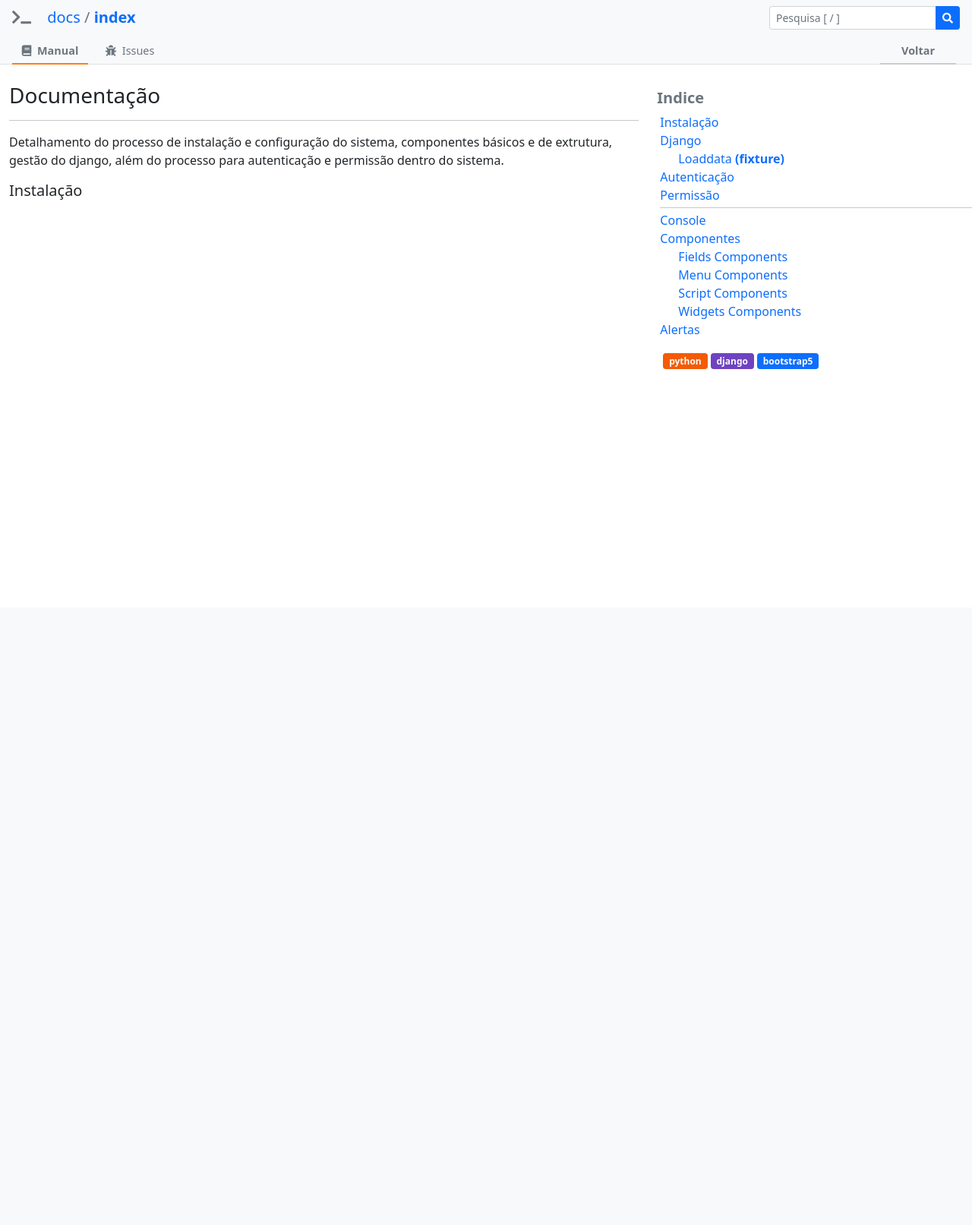
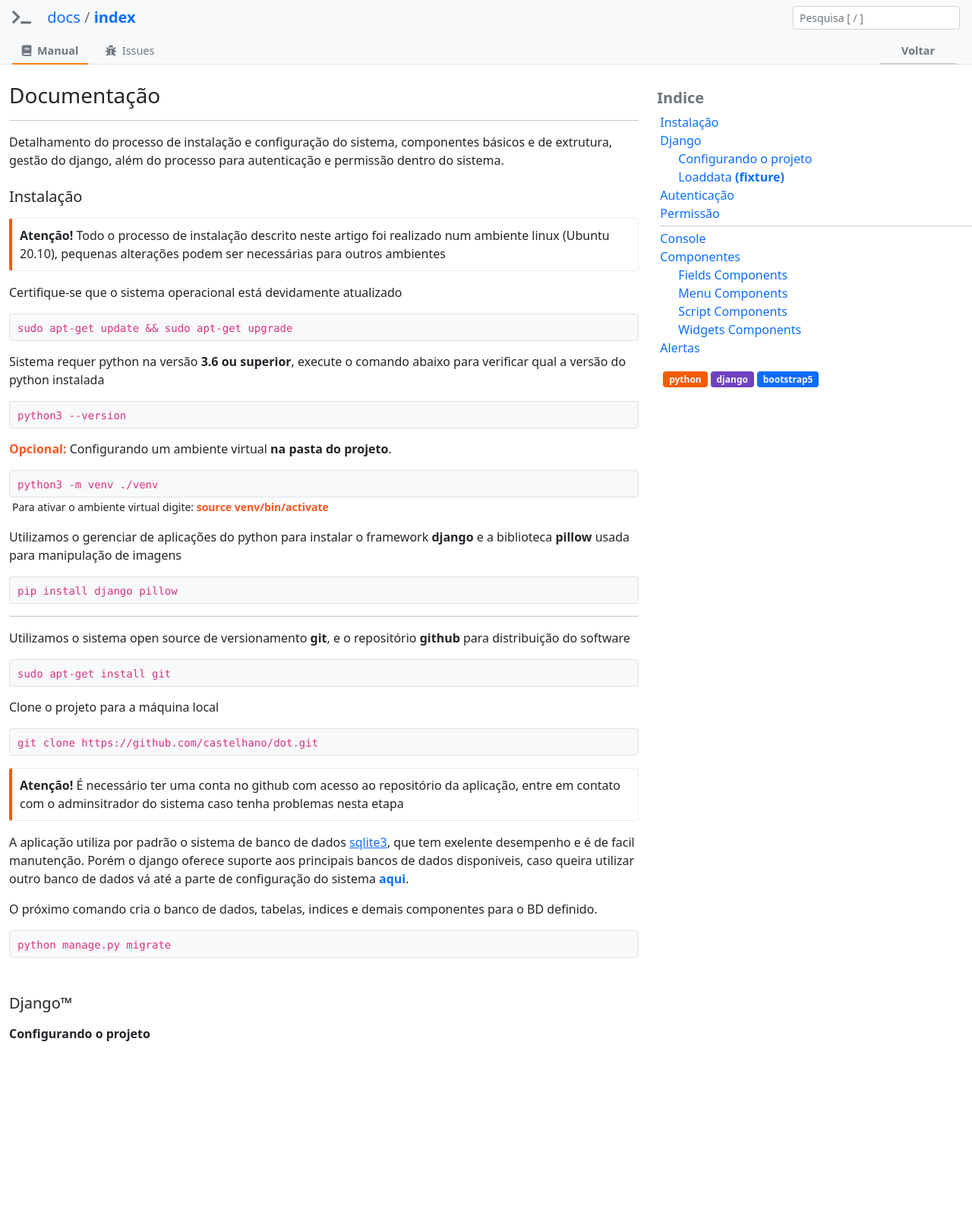
Before and after one commit to castelhano/dot, a Django app: page /docs in a window 1280 px wide. Shown: the top 1613 px of the page at 76% size. Before the commit the page ends 486 px from the top, so only its background shows below. Run offline with Django 3.2, Linux system fonts and the light colour scheme; the visitor is signed in with stand-in values (Sample User, id 1); some libraries are stand-ins or nearby versions.

Commit message:
Ajustes interface

```diff
--- a/dot/static/css/dot.css
+++ b/dot/static/css/dot.css
@@ -23,7 +23,7 @@ VERSION: 1.0
 .btn-purple, .bg-purple{background-color: #6f42c1;color: #FFF;}
 .btn-purple:hover{background-color: #59359a;color: #FFF;}
 
-.text-hero{color: #AA88CE;}
+.text-orange{color: #FF5722;}
 
 .dropdown-item-danger {color: #DC3545!important;}
 .dropdown-item-danger:hover, .dropdown-item-danger:focus {color: #fff!important;background-color: #DC3545!important;}
--- a/dot/templates/core/console.html
+++ b/dot/templates/core/console.html
@@ -27,8 +27,7 @@
 {% endblock%}
 
 {% block nav_editor %}
-<a href="#" class="ps-2 list-group-item list-group-item-action list-group-item-light active d-flex justify-content-between align-items-center">Foo<span><i class="fas fa-trash pointer"></i></span></a>
-<a href="#" class="ps-2 list-group-item list-group-item-action list-group-item-light d-flex justify-content-between align-items-center">Fei<span><i class="fas fa-trash pointer"></i></span></a>
+<a href="#" class="ps-2 list-group-item list-group-item-action list-group-item-light active d-flex justify-content-between align-items-center">Dot<span><i class="fas fa-trash pointer"></i></span></a>
 {% endblock%}
 
 {% block add_script_src %}
--- a/dot/templates/core/docs/docs.html
+++ b/dot/templates/core/docs/docs.html
@@ -6,12 +6,37 @@
 <h3 class="mb-0" id="doc_titulo">Documentação</h3>
 <hr>
 <p>Detalhamento do processo de instalação e configuração do sistema, componentes básicos e de extrutura, gestão do django, além do processo para autenticação e permissão dentro do sistema.</p>
-<h5 id="instalacao">Instalação</h5>
+<h5 id="instalacao" class="topic_anchor mt-4">Instalação</h5>
+<div class="callout callout-orange my-3"><b>Atenção!</b> Todo o processo de instalação descrito neste artigo foi realizado num ambiente linux (Ubuntu 20.10), pequenas alterações podem ser necessárias para outros ambientes</div>
+<p>Certifique-se que o sistema operacional está devidamente atualizado</p>
+<div class="code"><code>sudo apt-get update && sudo apt-get upgrade</code></div>
+<p>Sistema requer python na versão <b>3.6 ou superior</b>, execute o comando abaixo para verificar qual a versão do python instalada</p>
+<div class="code"><code>python3 --version</code></div>
+<p><b class="text-orange">Opcional:</b> Configurando um ambiente virtual <b>na pasta do projeto</b>.</p>
+<div class="code mb-0"><code>python3 -m venv ./venv</code></div>
+<small class="ps-1">Para ativar o ambiente virtual digite: <b class="text-orange">source venv/bin/activate</b></small>
+<p class="mt-3">Utilizamos o gerenciar de aplicações do python para instalar o framework <b>django</b> e a biblioteca <b>pillow</b> usada para manipulação de imagens</p>
+<div class="code"><code>pip install django pillow</code></div>
+<hr>
+<p>Utilizamos o sistema open source de versionamento <b>git</b>, e o repositório <b>github</b> para distribuição do software</p>
+<div class="code"><code>sudo apt-get install git</code></div>
+<p>Clone o projeto para a máquina local</p>
+<div class="code"><code>git clone https://github.com/castelhano/dot.git</code></div>
+<div class="callout callout-orange my-3"><b>Atenção!</b> É necessário ter uma conta no github com acesso ao repositório da aplicação, entre em contato com o adminsitrador do sistema caso tenha problemas nesta etapa</div>
+<p>A aplicação utiliza por padrão o sistema de banco de dados <a href="https://www.sqlite.org/index.html" target="_blank">sqlite3</a>, que tem exelente desempenho e é de facil manutenção. Porém o django oferece suporte aos principais bancos de dados disponiveis, caso queira utilizar outro banco de dados vá até a parte de configuração do sistema <a class="fw-bold text-primary text-decoration-none pointer" onclick="goTo('config')">aqui</a>.</p>
+<p>O próximo comando cria o banco de dados, tabelas, indices e demais componentes para o BD definido.</p>
+<div class="code"><code>python manage.py migrate</code></div>
+<h5 id="django" class="topic_anchor mt-5">Django&trade;</h5>
+<p id="config" class="fw-bold mt-3 topic_anchor">Configurando o projeto</p>
+
+
+<p style="margin-top: 1550px;"></p>
 {% endblock %}
 
 {% block nav_container %}
 <li><span class="text-primary pointer" onclick="goTo('instalacao')">Instalação</span></li>
 <li><span class="text-primary pointer" onclick="goTo('django')">Django</span></li>
+<li><span class="text-primary pointer ps-4" onclick="goTo('config')">Configurando o projeto</li>
 <li><span class="text-primary pointer ps-4" onclick="goTo('fixture')">Loaddata <b>(fixture)</b></span></li>
 <li><span class="text-primary pointer" onclick="goTo('usuarios')">Autenticação</span></li>
 <li><span class="text-primary pointer" onclick="goTo('permissoes')">Permissão</span></li>
--- a/dot/templates/layout/docs.html
+++ b/dot/templates/layout/docs.html
@@ -41,9 +41,10 @@
     padding-bottom: 8px;
     transition: opacity 0.5s ease-in-out;
   }
-  .topic_ancor{scroll-margin: 90px;}
+  .topic_anchor{scroll-margin: 130px;}
 
   @media(min-width: 992px){
+    .topic_anchor{scroll-margin: 90px;}
     .fixed-lg{position: fixed;}
   }
   </style>
@@ -60,13 +61,13 @@
         </div>
         <div class="col-md-auto mt-2 mt-md-0">
           <!-- HEADER DOCS VERSION -->
-            <form action="{% url 'docs' %}" method="POST" autocomplete="off">
-              {% csrf_token %}
-              <div class="input-group">
-                <input type="search" class="form-control form-control-sm" id="main_search" name="pesquisa" value="" placeholder="Pesquisa [ / ]">
-                <button type="submit" class="btn btn-sm btn-primary" name="button"><i class="fas fa-search"></i></button>
-              </div>
-          </form>
+            <div class="input-group">
+              <input type="search" class="form-control form-control-sm" id="main_search" list="docs_options" name="pesquisa" value="" placeholder="Pesquisa [ / ]">
+              <!-- <button type="submit" class="btn btn-sm btn-primary" name="button"><i class="fas fa-search"></i></button> -->
+            </div>
+            <datalist id="docs_options">
+              <option value="Core / Instalação">
+            </datalist>
           <!-- END HEADEER DOCS VERSION -->
         </div>
       </div>
```
